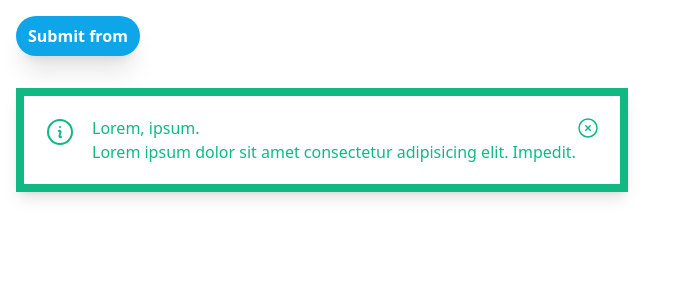
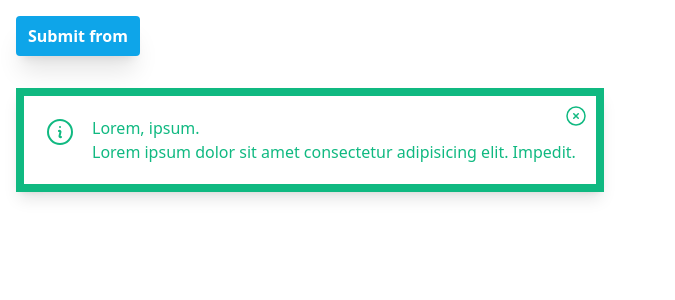
Before and after one commit to pharos-lab/lanthorn, a JavaScript app: page / in a window 1280 px wide. Shown: the top 300 px of the page, without its empty margins (0-675 px from the left). Built offline with nearby package versions, Linux system fonts and the light colour scheme.

Commit message:
ui: fix alert icons placement

```diff
--- a/src/App.vue
+++ b/src/App.vue
@@ -1,6 +1,6 @@
 <template>
     <div class="p-4 flex flex-col gap-8 items-start">
-        <Button variant="base" color="primary" rounded="pill">Submit from</Button>
+        <Button variant="base" color="primary" rounded="base">Submit from</Button>
         <Alert color="success" variant="outline" icon="InformationCircleIcon" closable="" >
             <AlertTitle>Lorem, ipsum.</AlertTitle>
             <AlertDescription>Lorem ipsum dolor sit amet consectetur adipisicing elit. Impedit.</AlertDescription>
--- a/src/components/Alert.vue
+++ b/src/components/Alert.vue
@@ -2,13 +2,13 @@
     <Transition name="fade">
         <div class="l-alert relative shadow" :class="classes" v-show="isOpen">
             <component :is="Heroicons['XCircleIcon']"
-            class="size-6 float-right cursor-pointer"
+            class="size-6 absolute right-2 top-2 cursor-pointer"
             v-if="props.dismissable"
             @click="isOpen = false"
             ></component>
 
             <div class="l-alert-content flex gap-4">
-                <component :is="Heroicons[props.icon]" class="size-8"></component>
+                <component :is="Heroicons[props.icon]" class="size-8 shrink-0"></component>
                 <div class="l-alert-text">
                     <h4 class="font-semibold text-lg mb-4" v-if="props.title">
                         {{ props.title }}
@@ -25,7 +25,7 @@
 
 <script setup>
 import * as Heroicons  from '@heroicons/vue/24/outline'
-import { inject, ref } from 'vue'
+import { inject, ref, computed } from 'vue'
 
 const props = defineProps({
     title: String,
@@ -53,9 +53,9 @@ const props = defineProps({
 })
 const getClasses = inject('getClasses')
 
-const classes = getClasses(props, 'alert')
-
-console.log(classes)
+const classes = computed(() => {
+    return getClasses(props, 'alert')
+})
 
 const isOpen = ref(true)
 
--- a/src/components/Button.vue
+++ b/src/components/Button.vue
@@ -38,5 +38,7 @@ const props = defineProps({
 
 const getClasses = inject('getClasses')
 
-const classes = getClasses(props, 'button')
+const classes = computed(() => {
+    return getClasses(props, 'button')
+})
 </script>
```
